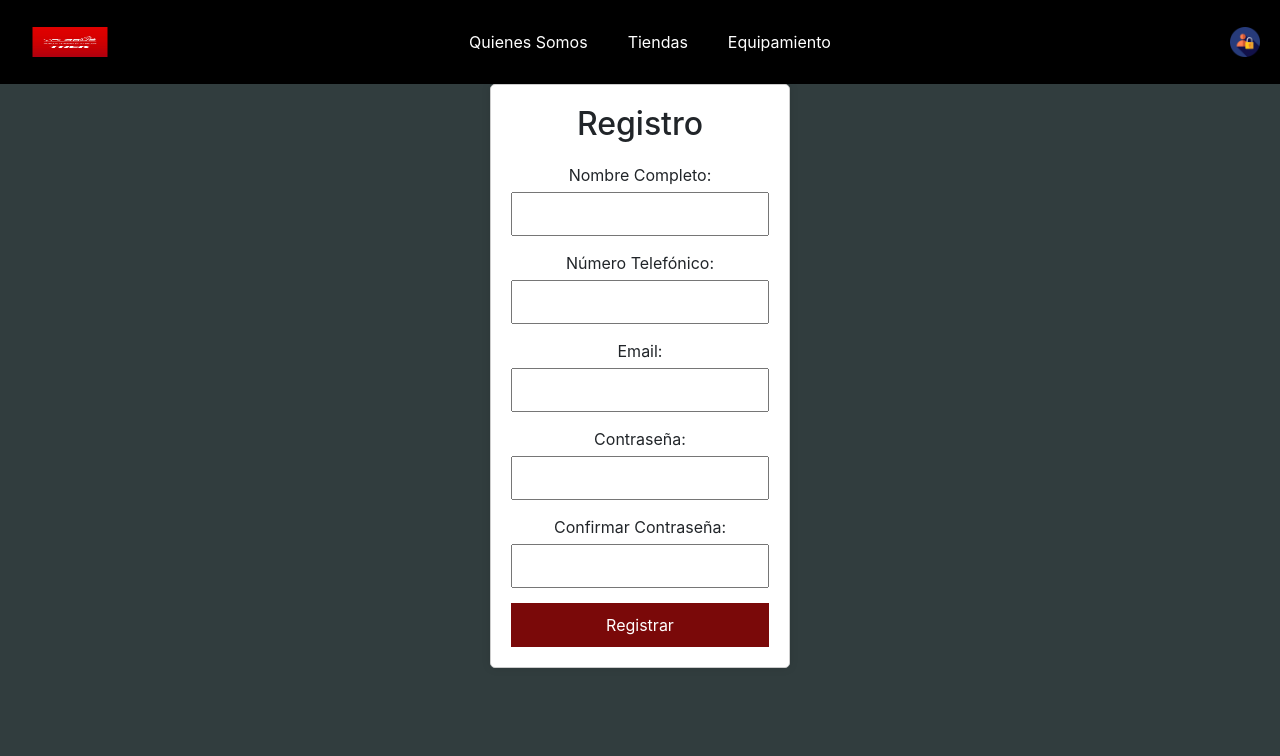
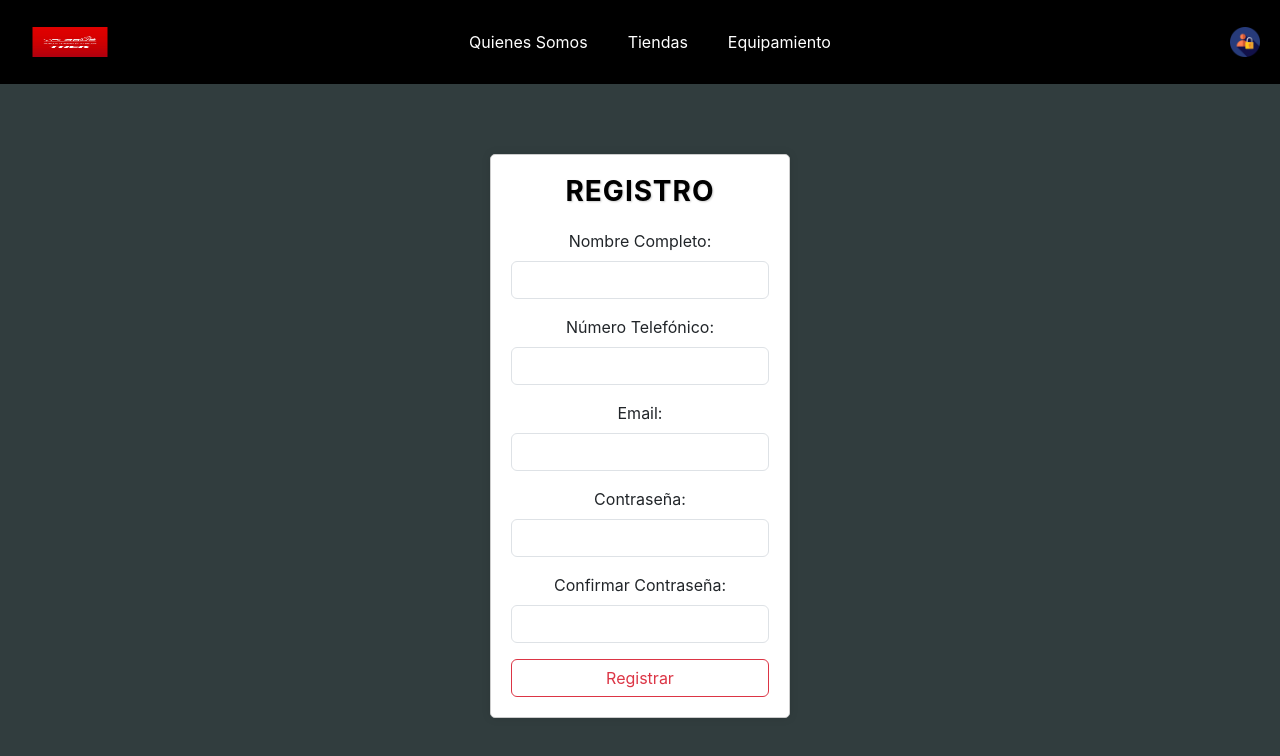
Before and after one commit to isaacjafetm/sprint2, a React (Create React App) app: page /register in a window 1280 px wide. Shown: the top 756 px of the page. Built offline with nearby package versions, Linux system fonts and the light colour scheme.

Commit message:
RegisterActualizado

```diff
--- a/src/components/Register.js
+++ b/src/components/Register.js
@@ -3,6 +3,8 @@ import React, { useState } from 'react';
 import '../styles/register.css';
 import { useNavigate } from 'react-router-dom';
 import {supabase}  from '../supabaseClient';
+import { Form, Button} from 'react-bootstrap';
+
 
 const Register = () => {
     const [name, setName] = useState('');
@@ -53,55 +55,59 @@ const Register = () => {
 
     return (
         <div className="register-container">
-            <h2>Registro</h2>
-            <form onSubmit={handleSubmit}>
-                <div className="form-group">
-                    <label htmlFor="name">Nombre Completo:</label>
-                    <input
+            <h2 className="text-center">Registro</h2>
+            <Form onSubmit={handleSubmit}>
+                <Form.Group controlId="name" className="mb-3">
+                    <Form.Label>Nombre Completo:</Form.Label>
+                    <Form.Control
                         type="text"
-                        id="name"
                         value={name}
                         onChange={(e) => setName(e.target.value)}
+                        required
                     />
-                </div>
-                <div className="form-group">
-                    <label htmlFor="phone">Número Telefónico:</label>
-                    <input
+                </Form.Group>
+                <Form.Group controlId="phone" className="mb-3">
+                    <Form.Label>Número Telefónico:</Form.Label>
+                    <Form.Control
                         type="text"
-                        id="phone"
                         value={phone}
                         onChange={(e) => setPhone(e.target.value)}
+                        required
                     />
-                </div>
-                <div className="form-group">
-                    <label htmlFor="username">Email:</label>
-                    <input
-                        type="text"
-                        id="username"
+                </Form.Group>
+                <Form.Group controlId="username" className="mb-3">
+                    <Form.Label>Email:</Form.Label>
+                    <Form.Control
+                        type="email"
                         value={username}
                         onChange={(e) => setUsername(e.target.value)}
+                        required
                     />
-                </div>
-                <div className="form-group">
-                    <label htmlFor="password">Contraseña:</label>
-                    <input
+                </Form.Group>
+                <Form.Group controlId="password" className="mb-3">
+                    <Form.Label>Contraseña:</Form.Label>
+                    <Form.Control
                         type="password"
-                        id="password"
                         value={password}
                         onChange={(e) => setPassword(e.target.value)}
+                        required
+                        minLength={6}
                     />
-                </div>
-                <div className="form-group">
-                    <label htmlFor="confirmPassword">Confirmar Contraseña:</label>
-                    <input
+                </Form.Group>
+                <Form.Group controlId="confirmPassword" className="mb-3">
+                    <Form.Label>Confirmar Contraseña:</Form.Label>
+                    <Form.Control
                         type="password"
-                        id="confirmPassword"
                         value={confirmPassword}
                         onChange={(e) => setConfirmPassword(e.target.value)}
+                        required
+                        minLength={6}
                     />
-                </div>
-                <button type="submit">Registrar</button>
-            </form>
+                </Form.Group>
+                <Button variant="outline-danger" type="submit" className="w-100">
+                    Registrar
+                </Button>
+            </Form>
         </div>
     );
 };
--- a/src/styles/register.css
+++ b/src/styles/register.css
@@ -1,6 +1,6 @@
 .register-container {
     width: 300px;
-    margin: 0 auto;
+    margin: 70px auto 0; /* Added top margin of 50px */
     padding: 20px;
     border: 1px solid #ccc;
     border-radius: 5px;
@@ -9,9 +9,14 @@
 }
 
 .register-container h2 {
-    background-color: white;
     text-align: center;
     margin-bottom: 20px;
+    color: #000; /* Ensures the color is black */
+    font-weight: 700; /* Makes the text bold */
+    font-size: 28px; /* Increases the font size */
+    letter-spacing: 1px; /* Adds some spacing between letters */
+    text-transform: uppercase; /* Converts text to uppercase */
+    text-shadow: 1px 1px 2px rgba(0, 0, 0, 0.2); /* Adds a subtle shadow */
 }
 
 .form-group {
```
